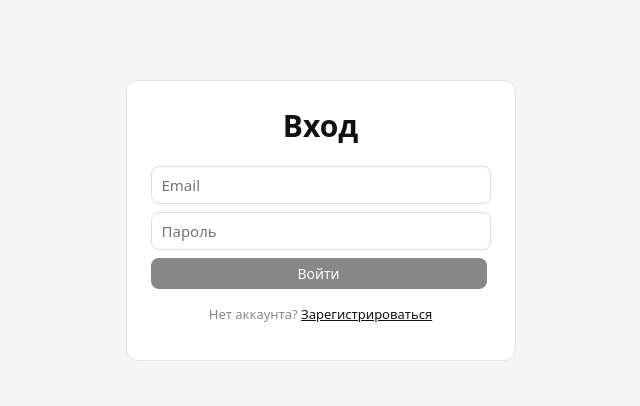
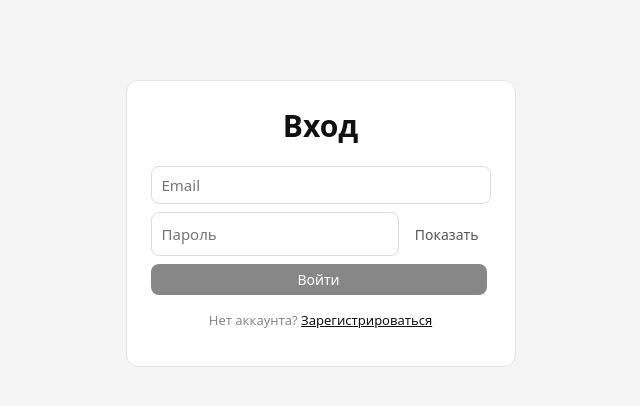
Before and after one commit to senLoveY/itivp-labs, a React (Vite) app in the folder client/: page / in a window 1280 px wide. Shown: the top 406 px of the page, without its empty margins (312-952 px from the left). Built offline with nearby package versions, Linux system fonts and the light colour scheme; no server answers.

Commit message:
feat: add password visibility toggle

```diff
--- a/client/src/App.css
+++ b/client/src/App.css
@@ -617,6 +617,21 @@ b.author-link:hover,
   margin-bottom: 16px;
 }
 
+.login-password {
+  display: flex;
+  gap: 4px;
+}
+
+.login-password input {
+  min-width: 0;
+}
+
+.login-password button {
+  flex-shrink: 0;
+  min-height: 44px;
+  margin-right: 0;
+}
+
 /* админка */
 
 .feed.admin {
--- a/client/src/auth/LoginForm.jsx
+++ b/client/src/auth/LoginForm.jsx
@@ -5,6 +5,7 @@ import { clearCache } from '../cache';
 function LoginForm({ onLogin }) {
   const [email, setEmail] = useState('');
   const [password, setPassword] = useState('');
+  const [showPassword, setShowPassword] = useState(false);
   const [error, setError] = useState('');
   const [loading, setLoading] = useState(false);
   const [isRegister, setIsRegister] = useState(false);
@@ -41,12 +42,24 @@ function LoginForm({ onLogin }) {
           value={email}
           onChange={e => setEmail(e.target.value)}
         />
-        <input
-          type="password"
-          placeholder="Пароль"
-          value={password}
-          onChange={e => setPassword(e.target.value)}
-        />
+        <div className="login-password">
+          <input
+            type={showPassword ? 'text' : 'password'}
+            name="password"
+            autoComplete={isRegister ? 'new-password' : 'current-password'}
+            aria-label="Пароль"
+            placeholder="Пароль"
+            value={password}
+            onChange={e => setPassword(e.target.value)}
+          />
+          <button
+            type="button"
+            onClick={() => setShowPassword(visible => !visible)}
+            aria-label={showPassword ? 'Скрыть пароль' : 'Показать пароль'}
+          >
+            {showPassword ? 'Скрыть' : 'Показать'}
+          </button>
+        </div>
         <button type="submit" className="btn-main" disabled={loading || !email || !password}>
           {loading ? 'Подождите...' : isRegister ? 'Зарегистрироваться' : 'Войти'}
         </button>
@@ -61,6 +74,7 @@ function LoginForm({ onLogin }) {
           onClick={e => {
             e.preventDefault();
             setIsRegister(!isRegister);
+            setShowPassword(false);
             setError('');
           }}
         >
```
